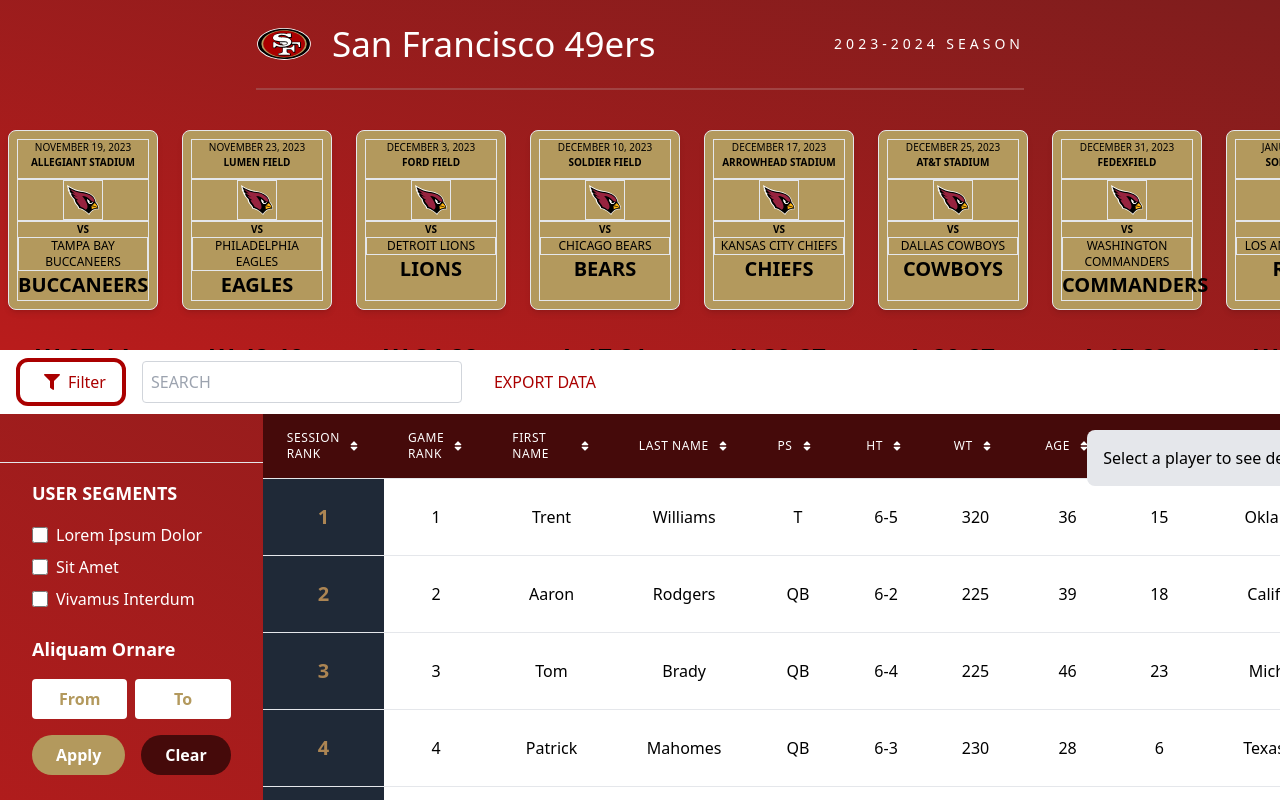
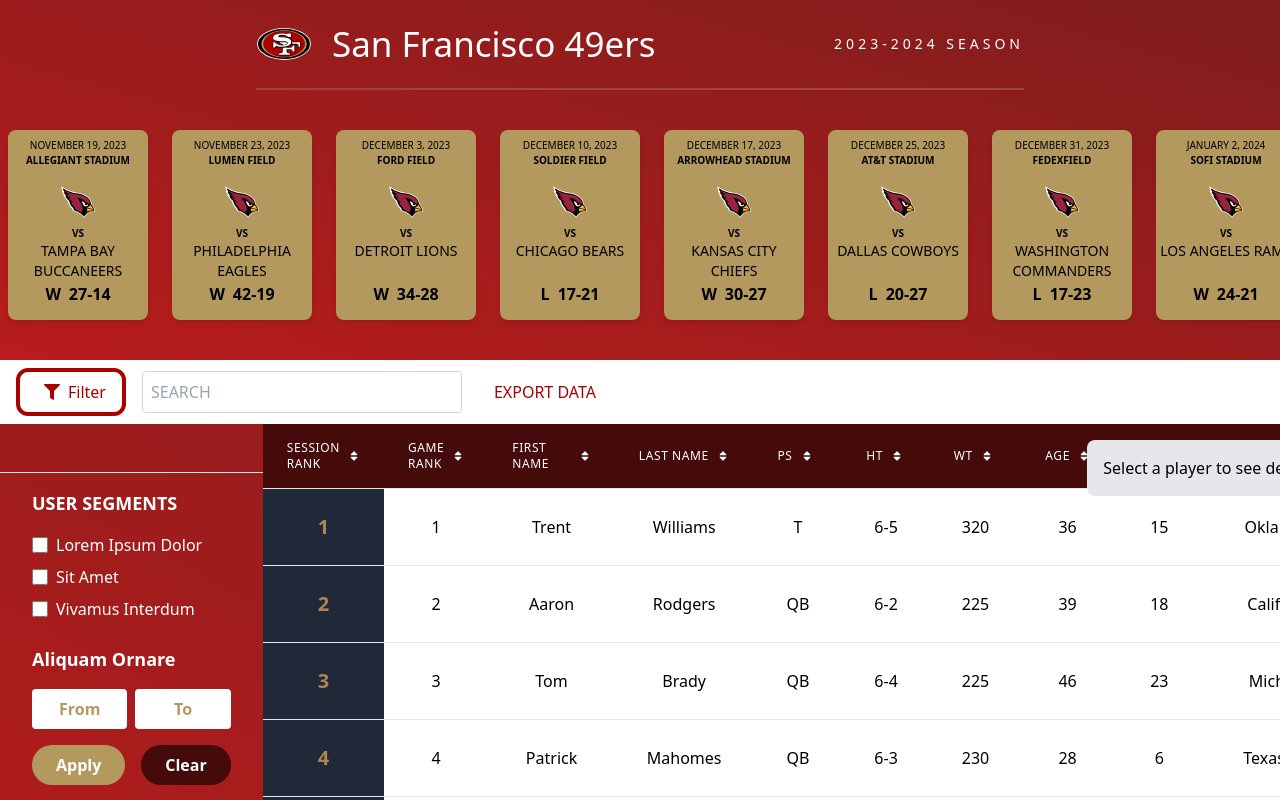
Before and after one commit to GausAlMunirTushar/game-score-leaderboard, a Next.js app: page / in a window 1280 px wide. Shown: the top 800 px of the page. Built offline with nearby package versions, Linux system fonts and the light colour scheme.

Commit message:
card design added

```diff
--- a/src/components/GameCard.jsx
+++ b/src/components/GameCard.jsx
@@ -14,11 +14,11 @@
 
 	return (
 		<div
-			className={`min-w-[150px]  h-[180px] px-2 py-2 rounded-lg shadow-md cursor-pointer transition-all duration-300 border
+			className={`min-w-[140px]  h-[190px] px-1 py-2 rounded-lg shadow-md cursor-pointer transition-all duration-300
 				${isDetailed ? "bg-white text-black" : "bg-tertiary	 text-black"}`}
 			onClick={toggleView}
 		>
-			<div className="h-10 border">
+			<div className="h-10 ">
 				<p className=" text-[10px] uppercase text-center">
 					{game.date}
 				</p>
@@ -27,8 +27,8 @@
 				</p>
 			</div>
 
-			<div className="flex items-center justify-center h-15 border">
-				<div className="w-10 h-10 border">
+			<div className="flex items-center justify-center h-12 ">
+				<div className="w-10 h-10 ">
 					<Image
 						src={currentTeam.logo}
 						alt={currentTeam.name}
@@ -38,20 +38,20 @@
 				</div>
 			</div>
 
-			<div className="h-20 border">
-				<p className="text-center text-[10px] font-extrabold">VS</p>
-				<p className="text-xs  uppercase text-center border">
+			<div className="h-10 ">
+				<p className="text-center text-[10px] font-bold">VS</p>
+				<p className="text-sm  uppercase text-center ">
 					{currentTeam.name}
 				</p>
-				<p className="text-center font-bold uppercase text-xl">
+				{/* <p className="text-center font-bold uppercase text-xs">
 					{currentTeam.title}
-				</p>
+				</p> */}
 			</div>
-			<div className="flex items-center justify-center mt-4 h-20">
-				<p className="font-bold text-2xl uppercase text-center">
+			<div className="flex items-center justify-center mt-4">
+				<p className="font-bold text-base uppercase text-center">
 					{currentTeam.result}
 				</p>
-				<p className="ml-2 font-semibold text-2xl">
+				<p className="ml-2 font-semibold text-base">
 					{currentTeam.score}
 				</p>
 			</div>
```
